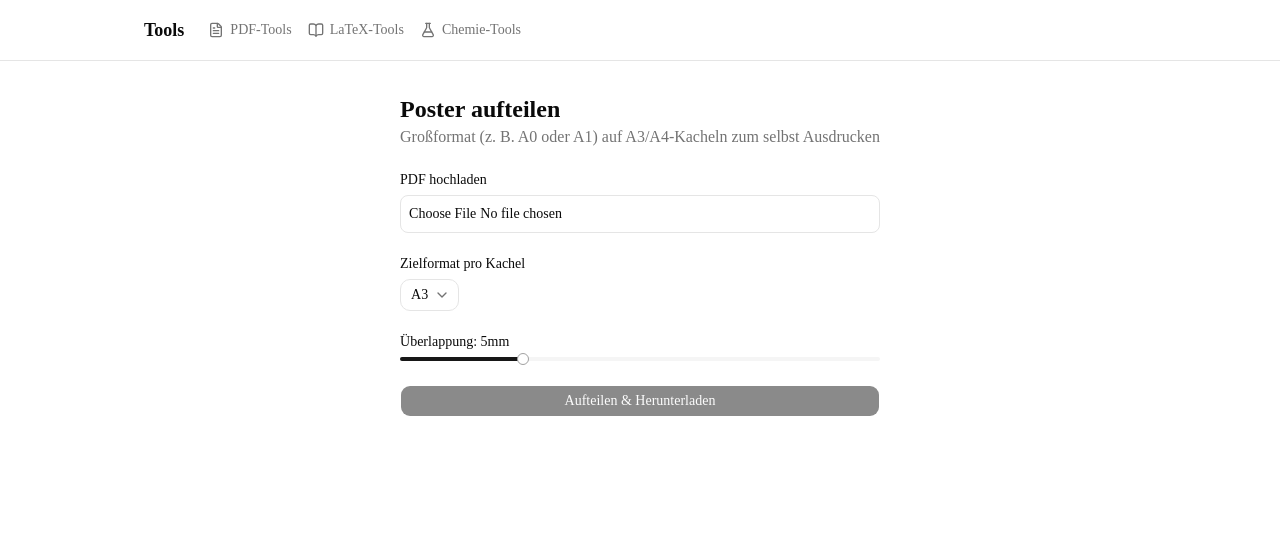
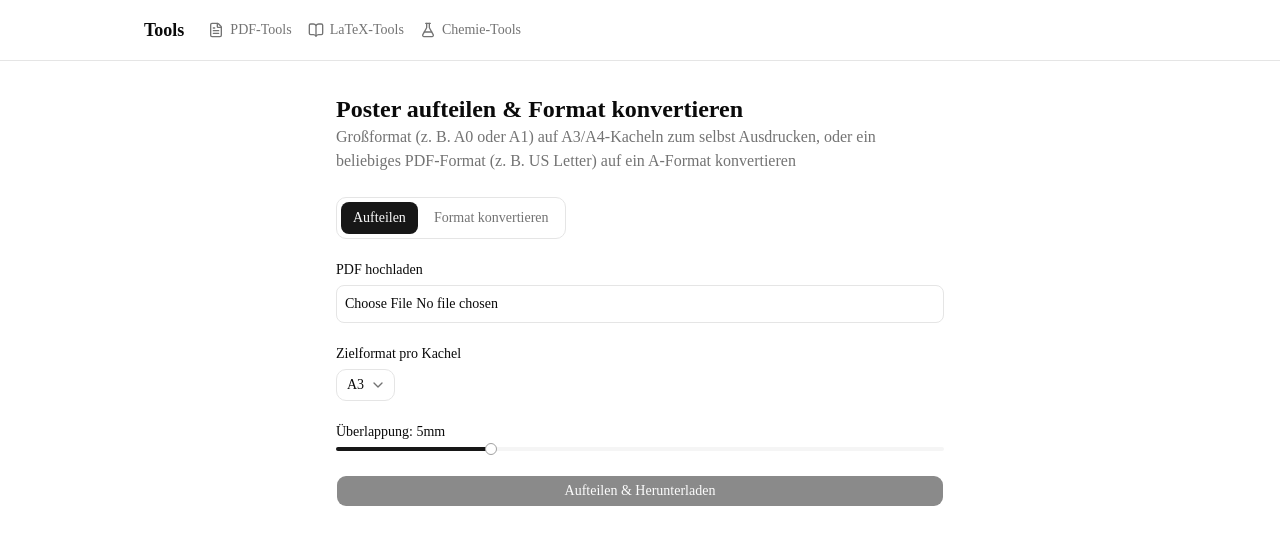
Before and after one commit to NcF3W/tools-platform, a Next.js app: page /pdf/split in a window 1280 px wide. Shown: the top 544 px of the page. Built offline with nearby package versions, Linux system fonts and the light colour scheme.

Commit message:
Added Conversation

```diff
--- a/app/pdf/split/page.tsx
+++ b/app/pdf/split/page.tsx
@@ -4,10 +4,11 @@ export default function SplitPage() {
   return (
     <main className="max-w-2xl mx-auto p-8 space-y-6">
       <div>
-        <h1 className="text-2xl font-bold">Poster aufteilen</h1>
+        <h1 className="text-2xl font-bold">Poster aufteilen & Format konvertieren</h1>
         <p className="text-muted-foreground">
           Großformat (z. B. A0 oder A1) auf A3/A4-Kacheln zum selbst
-          Ausdrucken
+          Ausdrucken, oder ein beliebiges PDF-Format (z. B. US Letter) auf
+          ein A-Format konvertieren
         </p>
       </div>
       <SplitForm />
--- a/components/pdf/SplitForm.tsx
+++ b/components/pdf/SplitForm.tsx
@@ -13,36 +13,44 @@ import {
   SelectValue,
 } from "@/components/ui/select";
 import { splitPdfToTiles } from "@/lib/pdf/splitPdf";
+import { convertPdfToFormat } from "@/lib/pdf/convertPdf";
 import {
+  calcFit,
   calcGrid,
   detectPaperSize,
   PAPER_SIZES_MM,
   type PaperSize,
 } from "@/lib/pdf/paperSizes";
 import dynamic from "next/dynamic";
+import { cn } from "@/lib/utils";
 
 const SplitPreview = dynamic(() => import("@/components/pdf/SplitPreview"), {
   ssr: false,
 });
 
+type Mode = "split" | "convert";
+
 export default function SplitForm() {
+  const [mode, setMode] = useState<Mode>("split");
   const [file, setFile] = useState<File | null>(null);
   const [target, setTarget] = useState<PaperSize>("A3");
   const [overlap, setOverlap] = useState(5);
   const [busy, setBusy] = useState(false);
   const [error, setError] = useState<string | null>(null);
   const [grid, setGrid] = useState<ReturnType<typeof calcGrid> | null>(null);
+  const [fit, setFit] = useState<ReturnType<typeof calcFit> | null>(null);
   const [sourceFormat, setSourceFormat] = useState<ReturnType<
     typeof detectPaperSize
   > | null>(null);
 
-  // Grid live berechnen, sobald Datei oder Zielformat sich ändern
+  // Grid/Fit live berechnen, sobald Datei oder Zielformat sich ändern
   useEffect(() => {
     let cancelled = false;
 
     async function computeGrid() {
       if (!file) {
         setGrid(null);
+        setFit(null);
         setSourceFormat(null);
         return;
       }
@@ -53,11 +61,13 @@ export default function SplitForm() {
         const result = calcGrid(page.getWidth(), page.getHeight(), target);
         if (!cancelled) {
           setGrid(result);
+          setFit(calcFit(page.getWidth(), page.getHeight(), target));
           setSourceFormat(detectPaperSize(page.getWidth(), page.getHeight()));
         }
       } catch {
         if (!cancelled) {
           setGrid(null);
+          setFit(null);
           setSourceFormat(null);
         }
       }
@@ -83,15 +93,7 @@ export default function SplitForm() {
         cropMarks: overlap > 0,
       });
 
-      const blob = new Blob([new Uint8Array(outBytes)], {
-        type: "application/pdf",
-      });
-      const url = URL.createObjectURL(blob);
-      const a = document.createElement("a");
-      a.href = url;
-      a.download = `${file.name.replace(/\.pdf$/i, "")}_${grid.cols}x${grid.rows}_${target}.pdf`;
-      a.click();
-      URL.revokeObjectURL(url);
+      downloadPdf(outBytes, `${grid.cols}x${grid.rows}_${target}`);
     } catch (err) {
       console.error(err);
       setError(
@@ -102,8 +104,67 @@ export default function SplitForm() {
     }
   }
 
+  async function handleConvert() {
+    if (!file) return;
+    setBusy(true);
+    setError(null);
+
+    try {
+      const bytes = await file.arrayBuffer();
+      const outBytes = await convertPdfToFormat(bytes, target);
+      downloadPdf(outBytes, target);
+    } catch (err) {
+      console.error(err);
+      setError(
+        "Beim Verarbeiten ist etwas schiefgelaufen. Ist die Datei ein gültiges PDF?",
+      );
+    } finally {
+      setBusy(false);
+    }
+  }
+
+  function downloadPdf(bytes: Uint8Array, suffix: string) {
+    if (!file) return;
+    const blob = new Blob([new Uint8Array(bytes)], {
+      type: "application/pdf",
+    });
+    const url = URL.createObjectURL(blob);
+    const a = document.createElement("a");
+    a.href = url;
+    a.download = `${file.name.replace(/\.pdf$/i, "")}_${suffix}.pdf`;
+    a.click();
+    URL.revokeObjectURL(url);
+  }
+
   return (
     <div className="space-y-6">
+      <div className="inline-flex rounded-lg border p-1 gap-1">
+        <button
+          type="button"
+          onClick={() => setMode("split")}
+          className={cn(
+            "px-3 py-1.5 text-sm rounded-md transition-colors",
+            mode === "split"
+              ? "bg-primary text-primary-foreground"
+              : "text-muted-foreground hover:text-foreground",
+          )}
+        >
+          Aufteilen
+        </button>
+        <button
+          type="button"
+          onClick={() => setMode("convert")}
+          className={cn(
+            "px-3 py-1.5 text-sm rounded-md transition-colors",
+            mode === "convert"
+              ? "bg-primary text-primary-foreground"
+              : "text-muted-foreground hover:text-foreground",
+          )}
+        >
+          Format konvertieren
+        </button>
+      </div>
+
       <div className="space-y-2">
         <Label htmlFor="pdf-upload">PDF hochladen</Label>
         <input
@@ -124,7 +185,7 @@ export default function SplitForm() {
       </div>
 
       <div className="space-y-2">
-        <Label>Zielformat pro Kachel</Label>
+        <Label>{mode === "split" ? "Zielformat pro Kachel" : "Zielformat"}</Label>
         <Select value={target} onValueChange={(v) => setTarget(v as PaperSize)}>
           <SelectTrigger>
             <SelectValue />
@@ -139,6 +200,7 @@ export default function SplitForm() {
         </Select>
       </div>
 
+      {mode === "split" && (
         <div className="space-y-2">
           <Label>Überlappung: {overlap}mm</Label>
           <Slider
@@ -149,8 +211,9 @@ export default function SplitForm() {
             step={1}
           />
         </div>
+      )}
 
-      {file && grid && (
+      {mode === "split" && file && grid && (
         <div className="space-y-2">
           <Label>
             Vorschau ({grid.cols}× {grid.rows} = {grid.cols * grid.rows}{" "}
@@ -168,8 +231,27 @@ export default function SplitForm() {
         </div>
       )}
 
+      {mode === "convert" && file && fit && (
+        <div className="space-y-2">
+          <Label>
+            Vorschau (
+            {fit.orientation === "landscape" ? `${target} quer` : `${target} hoch`}
+            , erste Seite)
+          </Label>
+          <SplitPreview file={file} cols={1} rows={1} />
+          <p className="text-sm text-muted-foreground">
+            {fit.scale >= 1
+              ? `Wird um Faktor ${fit.scale.toFixed(2)} vergrößert`
+              : `Wird um Faktor ${fit.scale.toFixed(2)} verkleinert`}{" "}
+            und proportional auf {target} eingepasst (Seitenverhältnis bleibt
+            erhalten, ggf. mit weißem Rand).
+          </p>
+        </div>
+      )}
+
       {error && <p className="text-sm text-destructive">{error}</p>}
 
+      {mode === "split" ? (
         <Button
           onClick={handleSplit}
           disabled={!file || !grid || busy}
@@ -177,6 +259,15 @@ export default function SplitForm() {
         >
           {busy ? "Verarbeite..." : "Aufteilen & Herunterladen"}
         </Button>
+      ) : (
+        <Button
+          onClick={handleConvert}
+          disabled={!file || !fit || busy}
+          className="w-full"
+        >
+          {busy ? "Verarbeite..." : "Konvertieren & Herunterladen"}
+        </Button>
+      )}
     </div>
   );
 }
--- /dev/null
+++ b/lib/pdf/convertPdf.ts
@@ -0,0 +1,41 @@
+import { PDFDocument } from "pdf-lib";
+import { calcFit, type PaperSize } from "./paperSizes";
+
+const MM_TO_PT = 2.834645669;
+
+// Skaliert jede Seite proportional (ohne Verzerrung) auf ein einzelnes
+// Zielblatt im gewählten A-Format. Funktioniert in beide Richtungen -
+// sowohl Verkleinern (z. B. A0 -> A4) als auch Vergrößern (z. B. Letter
+// oder ein kleines Custom-Format -> A3) eines beliebigen Quellformats.
+export async function convertPdfToFormat(
+  fileBytes: ArrayBuffer,
+  target: PaperSize,
+): Promise<Uint8Array> {
+  const srcDoc = await PDFDocument.load(fileBytes);
+  const outDoc = await PDFDocument.create();
+  const pageCount = srcDoc.getPageCount();
+
+  for (let pageIndex = 0; pageIndex < pageCount; pageIndex++) {
+    const [embedded] = await outDoc.embedPdf(fileBytes, [pageIndex]);
+    const { scale, pageWidthMm, pageHeightMm } = calcFit(
+      embedded.width,
+      embedded.height,
+      target,
+    );
+
+    const pageWidthPt = pageWidthMm * MM_TO_PT;
+    const pageHeightPt = pageHeightMm * MM_TO_PT;
+    const drawWidth = embedded.width * scale;
+    const drawHeight = embedded.height * scale;
+
+    const page = outDoc.addPage([pageWidthPt, pageHeightPt]);
+    page.drawPage(embedded, {
+      x: (pageWidthPt - drawWidth) / 2,
+      y: (pageHeightPt - drawHeight) / 2,
+      width: drawWidth,
+      height: drawHeight,
+    });
+  }
+
+  return outDoc.save();
+}
--- a/lib/pdf/paperSizes.ts
+++ b/lib/pdf/paperSizes.ts
@@ -72,3 +72,37 @@ export function calcGrid(
       | "portrait",
   };
 }
+
+// Berechnet, wie eine Quellseite (beliebiges Format, egal ob größer oder
+// kleiner als das Zielformat) proportional auf ein einzelnes Zielblatt
+// passt. Es wird die Ausrichtung (Hoch-/Querformat) gewählt, die den
+// größeren Skalierungsfaktor erlaubt (= wenigster Weißraum).
+export function calcFit(
+  srcWidthPt: number,
+  srcHeightPt: number,
+  target: PaperSize,
+) {
+  const srcW = srcWidthPt * PT_TO_MM;
+  const srcH = srcHeightPt * PT_TO_MM;
+  const { w, h } = PAPER_SIZES_MM[target];
+
+  function fit(pageWidthMm: number, pageHeightMm: number) {
+    const scale = Math.min(pageWidthMm / srcW, pageHeightMm / srcH);
+    return { scale, pageWidthMm, pageHeightMm };
+  }
+
+  const portrait = fit(w, h);
+  const landscape = fit(h, w);
+
+  const useLandscape = landscape.scale > portrait.scale;
+  const best = useLandscape ? landscape : portrait;
+
+  return {
+    scale: best.scale,
+    pageWidthMm: best.pageWidthMm,
+    pageHeightMm: best.pageHeightMm,
+    orientation: (useLandscape ? "landscape" : "portrait") as
+      | "landscape"
+      | "portrait",
+  };
+}
```
Lines whose indentation alone changed are shown as unchanged.
